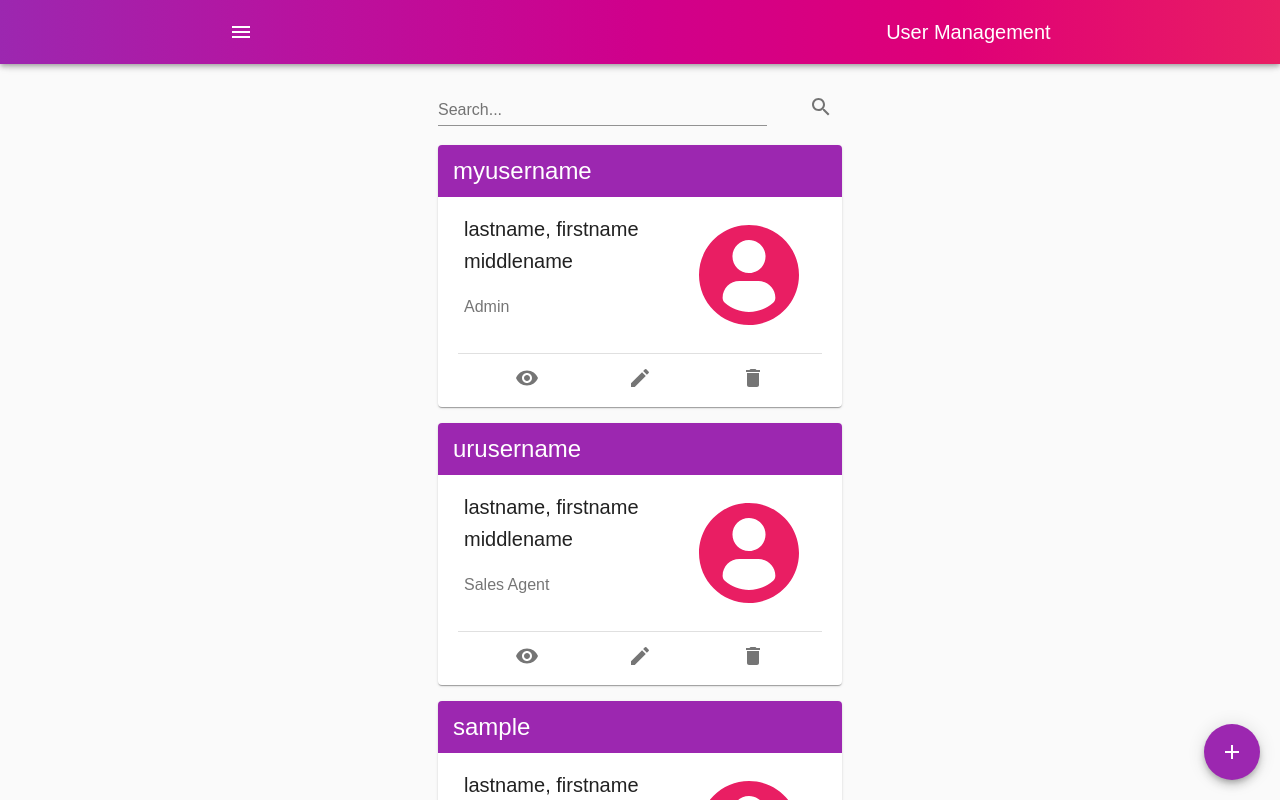
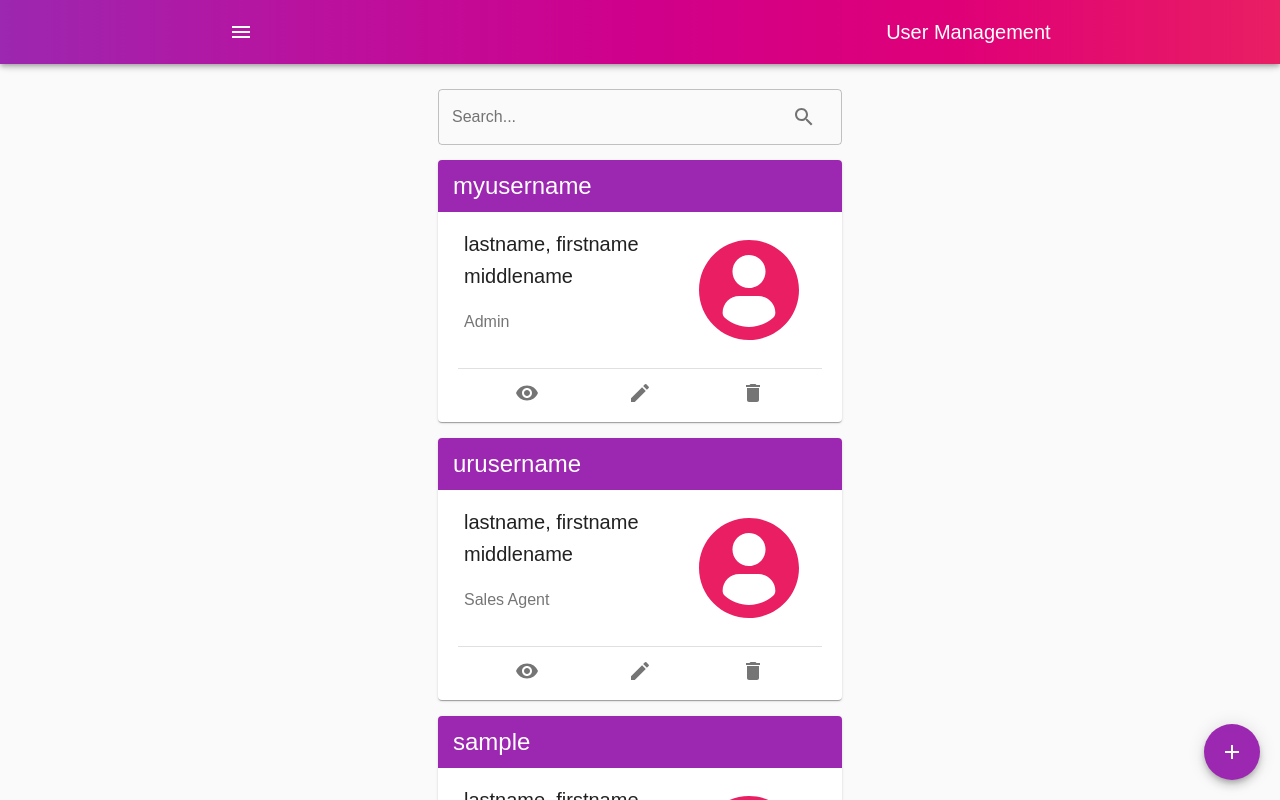
Before and after one commit to kitchanismo/Insurance-Management-System, a React (Create React App) app: page /users in a window 1280 px wide. Shown: the top 800 px of the page. Built offline with nearby package versions, Linux system fonts and the light colour scheme.

Commit message:
replace search btn

```diff
--- a/src/components/common/myForm/index.tsx
+++ b/src/components/common/myForm/index.tsx
@@ -7,12 +7,16 @@ import InputLabel from '@material-ui/core/InputLabel'
 import Select from '@material-ui/core/Select'
 import MenuItem from '@material-ui/core/MenuItem'
 import Button from '@material-ui/core/Button'
+import IconButton from '@material-ui/core/IconButton'
 import {
   KeyboardDatePicker,
   MuiPickersUtilsProvider,
 } from '@material-ui/pickers'
 import DateFnsUtils from '@date-io/date-fns/build'
 import FormHelperText from '@material-ui/core/FormHelperText'
+import classes from '*.module.css'
+import { OutlinedInput, InputAdornment } from '@material-ui/core'
+import { Visibility, VisibilityOff } from '@material-ui/icons'
 
 export interface MyFormProps<T> {
   state: [T, React.Dispatch<React.SetStateAction<T>>]
@@ -28,6 +32,7 @@ export interface InputProps {
   type?: string | 'text'
   label: string
   isMultiline?: boolean
+  onTogglePassword?: React.Dispatch<React.SetStateAction<boolean>>
 }
 
 export interface SelectProps extends InputProps {
@@ -36,6 +41,7 @@ export interface SelectProps extends InputProps {
 
 export interface RenderProps {
   myInput: (input: InputProps) => JSX.Element
+  myInputPassword: (input: InputProps) => JSX.Element
   myDateTimePicker: (input: InputProps) => JSX.Element
   myButton: (text?: string) => JSX.Element
   mySelect: (select: SelectProps) => JSX.Element
@@ -117,6 +123,46 @@ function MyForm<T>(props: MyFormProps<T>) {
     )
   }
 
+  const myInputPassword = (input: InputProps) => {
+    const error = errors && errors[input.name]
+
+    return (
+      <Grid item xs={12} key={input.name}>
+        <FormControl fullWidth variant='outlined' error={!!error}>
+          <InputLabel htmlFor={input.label}>{input.label}</InputLabel>
+          <OutlinedInput
+            id={input.name}
+            name={input.name}
+            type={input.type}
+            value={input.value}
+            onChange={onChange}
+            labelWidth={70}
+            endAdornment={
+              <InputAdornment position='end'>
+                <IconButton
+                  aria-label='toggle password visibility'
+                  onClick={() =>
+                    input.onTogglePassword?.call(
+                      null,
+                      (isVisible) => !isVisible,
+                    )
+                  }
+                >
+                  {input.type !== 'password' ? (
+                    <Visibility />
+                  ) : (
+                    <VisibilityOff />
+                  )}
+                </IconButton>
+              </InputAdornment>
+            }
+          />
+          <FormHelperText>{error}</FormHelperText>
+        </FormControl>
+      </Grid>
+    )
+  }
+
   const myDateTimePicker = (input: InputProps) => {
     return (
       <Grid item xs={12} key={input.name}>
@@ -157,6 +203,7 @@ function MyForm<T>(props: MyFormProps<T>) {
             name={select.name}
             value={select.value === null ? '' : select.value}
             onChange={onChange}
+            labelWidth={60}
           >
             {select.options.map((option, index) => (
               <MenuItem value={option}>{option}</MenuItem>
@@ -189,6 +236,7 @@ function MyForm<T>(props: MyFormProps<T>) {
       <Grid container spacing={2} direction='column'>
         {props.children?.call(null, {
           myInput,
+          myInputPassword,
           mySelect,
           myDateTimePicker,
           myButton,
--- a/src/components/pages/users/index.tsx
+++ b/src/components/pages/users/index.tsx
@@ -1,6 +1,6 @@
 import React from 'react'
 import { useHistory } from 'react-router-dom'
-
+import clsx from 'clsx'
 import Grid from '@material-ui/core/Grid'
 import Fab from '@material-ui/core/Fab'
 import TextField from '@material-ui/core/TextField'
@@ -13,6 +13,13 @@ import SearchIcon from '@material-ui/icons/Search'
 import AddIcon from '@material-ui/icons/Add'
 
 import { Theme, fade } from '@material-ui/core/styles'
+
+import {
+  FormControl,
+  InputLabel,
+  OutlinedInput,
+  InputAdornment,
+} from '@material-ui/core'
 
 export interface UsersProps {}
 
@@ -49,22 +56,28 @@ const Users: React.SFC<UsersProps> = () => {
   const styles = useStyles()
   return (
     <>
-      <Grid
-        style={{ marginBottom: 10, marginTop: -10 }}
-        container
-        xs={12}
-        spacing={1}
-        justify='flex-start'
-      >
-        <Grid item xs={10}>
-          <TextField fullWidth id='search-user' label='Search...' />
-        </Grid>
-        <Grid item xs={1}></Grid>
-        <Grid container justify='center' alignContent='flex-end' item xs={1}>
-          <IconButton style={{ marginTop: 5 }} aria-label='previous'>
-            <SearchIcon />
-          </IconButton>
-        </Grid>
+      <Grid style={{ marginBottom: 15, marginTop: 5 }} container xs={12}>
+        <FormControl fullWidth variant='outlined'>
+          <InputLabel htmlFor='outlined-adornment-password'>
+            Search...
+          </InputLabel>
+          <OutlinedInput
+            id='outlined-adornment-password'
+            name='search'
+            type='text'
+            labelWidth={65}
+            endAdornment={
+              <InputAdornment position='end'>
+                <IconButton
+                  aria-label='toggle password visibility'
+                  onClick={() => {}}
+                >
+                  <SearchIcon />
+                </IconButton>
+              </InputAdornment>
+            }
+          />
+        </FormControl>
       </Grid>
 
       <Grid
--- a/src/components/pages/users/new/index.tsx
+++ b/src/components/pages/users/new/index.tsx
@@ -1,6 +1,6 @@
 import Button from '@material-ui/core/Button'
 import Grid from '@material-ui/core/Grid'
-import MyForm, { MyFormProps } from 'components/common/myForm'
+import MyForm, { MyFormProps, InputProps } from 'components/common/myForm'
 import User from 'models/user'
 import GlobalContext from 'providers/contexts/globalContext'
 import React, { useContext } from 'react'
@@ -41,21 +41,30 @@ const NewUser: React.SFC<NewUserProps> = () => {
     validator,
   }
 
+  const [isVisible, setIsVisible] = React.useState<boolean>(false)
+
   return (
     <Grid container direction='column'>
       <MyForm {...formProps}>
-        {({ myInput, mySelect, myDateTimePicker, myButton }) => (
+        {({
+          myInput,
+          myInputPassword,
+          mySelect,
+          myDateTimePicker,
+          myButton,
+        }) => (
           <>
             {myInput({
               label: 'Username',
               value: newUser.username,
               name: 'username',
             })}
-            {myInput({
+            {myInputPassword({
               label: 'Password',
               value: newUser.password,
               name: 'password',
-              type: 'password',
+              type: isVisible ? 'text' : 'password',
+              onTogglePassword: setIsVisible,
             })}
             {myInput({
               label: 'Firstname',
```
Also changed, not shown: 1 other file (tests, documents, lock files or other folders).
